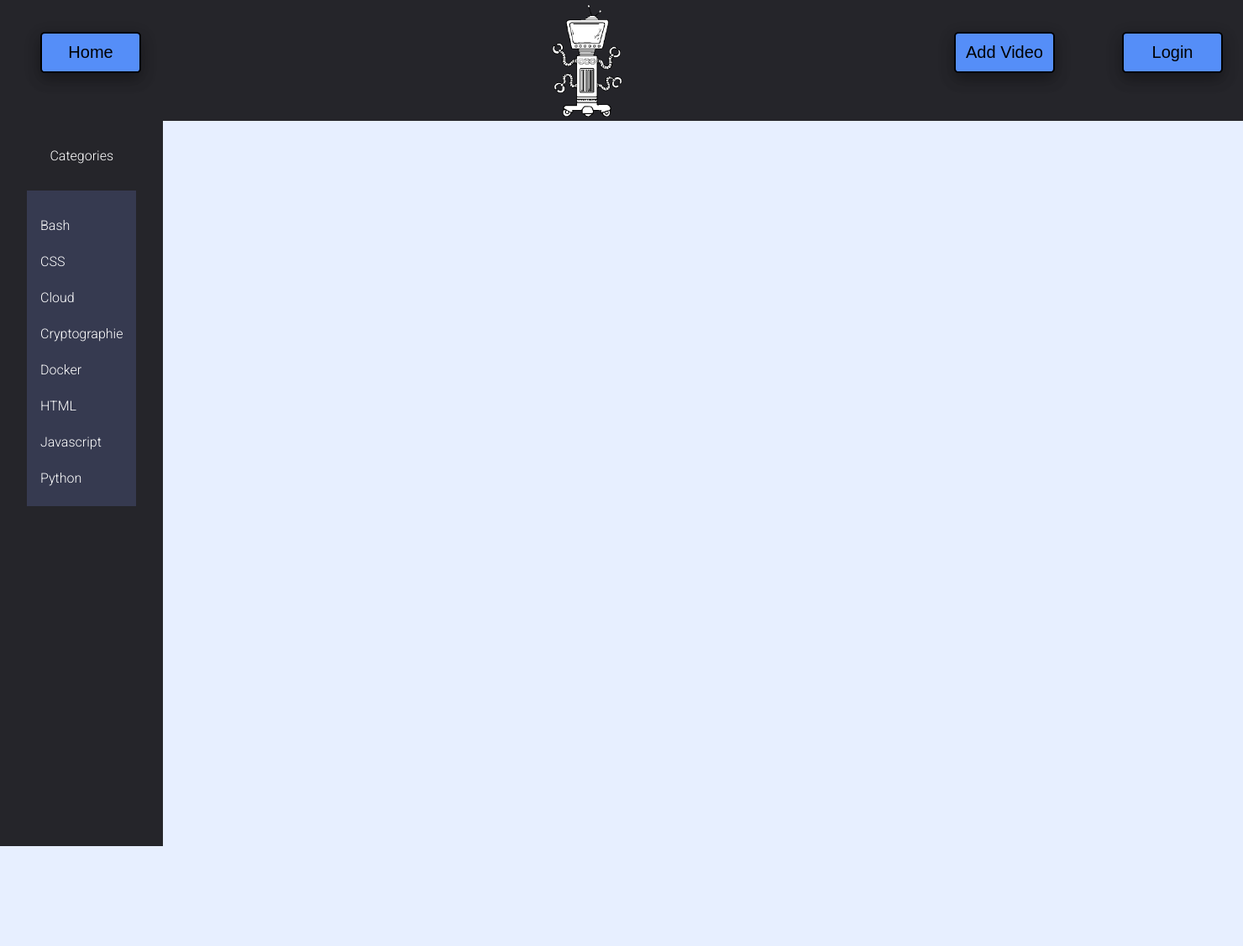
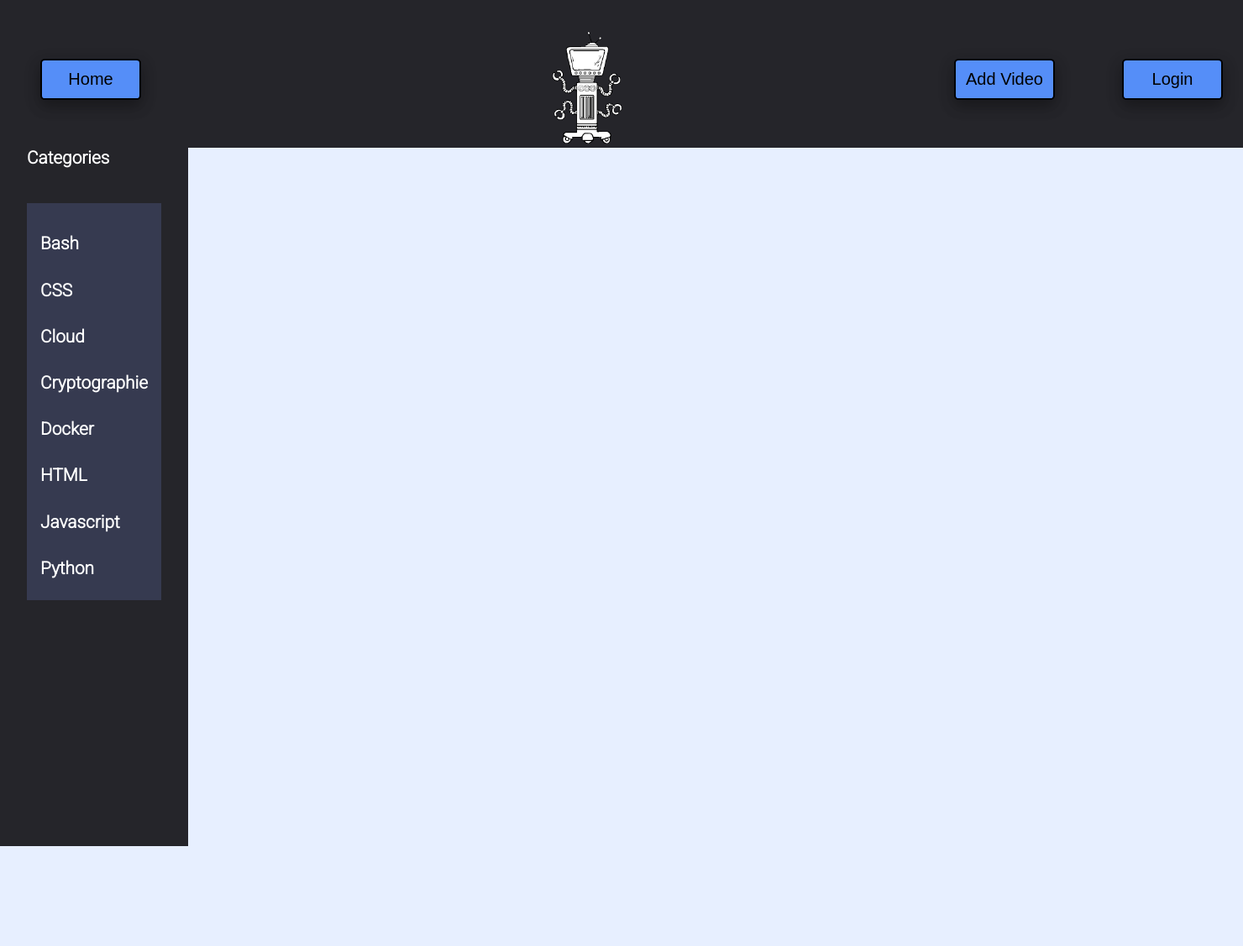
Before and after one commit to bjanik/E-learning, a Flask app: a page that uses app/templates/index.html in a window 1480 px wide. Shown: the whole page at 84% size. Before the commit the page ends 1008 px from the top, so only its background shows below. Run offline with Flask 2, Linux system fonts and the light colour scheme; data comes from the database, SQL or seed files in the repository.

Commit message:
add sticky property in navbar and aside_right

```diff
--- a/app/static/css/style.css
+++ b/app/static/css/style.css
@@ -3,9 +3,11 @@
     padding:0;
 }
 
+body{
+    font-family: 'Roboto', sans-serif;
+}
 
 #container{
-    font-family: 'Roboto', sans-serif;
     background-color: #E7EFFF;
     background-size: cover;
     min-height: 100vh;
@@ -30,6 +32,14 @@
     transition-delay: 0.5ms;
     color: #ffffff
 }
+
+.navbar{
+    overflow: hidden;
+    position: sticky; /* Set the navbar to fixed position */
+    top: 0; /* Position the navbar at the top of the page */
+    width: 100%; /* Full width */
+    padding-top: 2em;
+}
 .home{
     width:80%;
     padding-left: 3em;
@@ -43,23 +53,28 @@
     width:20%;
     padding-right: 3em;
 
+
 }
 
 .login{
     padding-left: 5em;
 }
-.aside_right{
+.aside_right {
     background-color: #25252A;
-    padding:2em;
+    padding: 2em;
     min-height: 100vh;
+    position: fixed;
+    height: 100px;
+    top: 0;
+    margin-top: 9em;
+}
 
-}
-.aside_right a{
+.container_language a{
     text-decoration: none;
     color: white;
     text-align: left;
 }
-.aside_right a:hover{
+.container_language a:hover{
     transition-delay: 0.5ms;
     color:#558EF8
 }
@@ -70,7 +85,10 @@
 
 .cat1 {
     margin-bottom: 2em;
-    text-align: center;
+    text-align: left;
+    color: #ffffff;
+    font-size: 1.3em;
+    font-weight: bold;
 }
 
 .container_language{
@@ -80,12 +98,15 @@
     padding-top: 1em;
     margin:0 auto;
     padding: 1em;
+
 }
 
 .container_language a{
     padding-bottom: 0.5em;
     padding-top: 1em;
     text-align: left;
+    font-weight: bold;
+    font-size: 1.3em;
 }
 
 .robot{
@@ -119,6 +140,7 @@
 .wrapper_container{
     margin: 0 auto;
     padding: 1em;
+    padding-left: 15%;
 
 }
 
@@ -131,14 +153,17 @@
   }
 
   .wrapper {
-    width: auto;
+    padding-top: 5em;
+    width: 100%;
     display: grid;
-    grid-gap: 0.3em;
-    grid-template-columns: repeat(4,300px);
-    grid-template-rows: 245px 245px 245px;
+    grid-gap: 2.3em;
+    grid-template-columns: repeat(3,300px);
+    grid-template-rows: 255px 255px 255px;
+    height: auto;
     /*grid-auto-flow: column;*/
 }
 
   .spa{
       padding: 0.5em;
+      text-align: center;
   }
```
